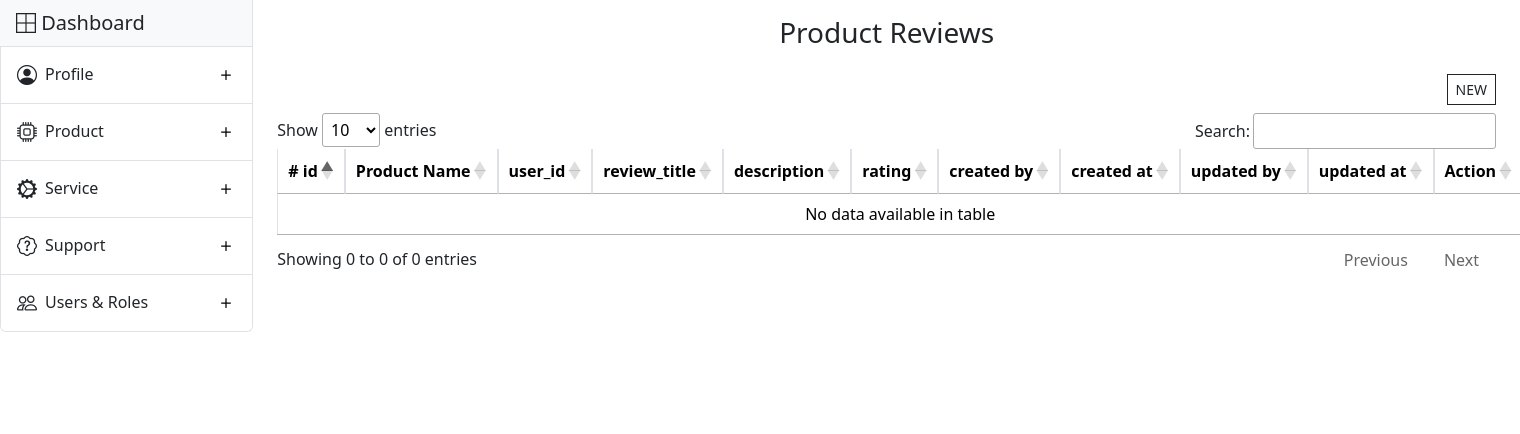
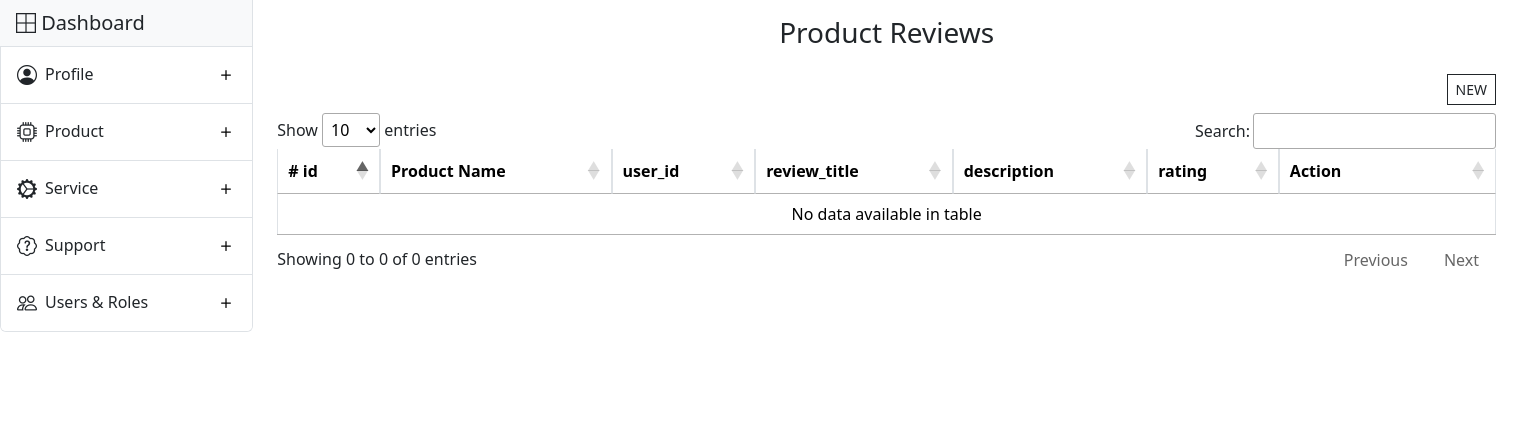
Before and after one commit to teamamracoder/sagar-services, a Flask app: page /admin/product_reviews/ in a window 1520 px wide. Shown: the part 56-490 px from the top of the page. Run offline with Flask 3, Linux system fonts and the light colour scheme; data that the repository does not hold is empty; some libraries are stand-ins or nearby versions.

Commit message:
removed created_by+at, updated_by+at from irrelevent admin tables, on admin panels' index

```diff
--- a/app/controllers/product_controller.py
+++ b/app/controllers/product_controller.py
@@ -14,7 +14,7 @@ class ProductController:
         return render_template("admin/product/index.html")
 
     def get_product_data(self):
-        columns = ["id", "product_name", "brand","model","price","stock","created_by","created_at","updated_by", "updated_at", "is_active", "category_id"]
+        columns = ["id", "product_name", "brand","model","price","discount","stock","created_by","created_at","updated_by", "updated_at", "is_active", "category_id"]
         data = self.product_service.get(request, columns)
         combined_data = self.category_service.add_category_with_products(data)
         return jsonify(combined_data)
--- a/app/templates/admin/product_review/index.html
+++ b/app/templates/admin/product_review/index.html
@@ -22,10 +22,6 @@
                 <th>review_title</th>
                 <th>description</th>
                 <th>rating</th>
-                <th>created by</th>
-                <th>created at</th>
-                <th>updated by</th>
-                <th>updated at</th>
                 <th style="width:180px;">Action</th>
             </tr>
         </thead>
@@ -49,10 +45,6 @@
                 { "data": "review_title"},
                 { "data": "description"},
                 { "data": "rating"},
-                { "data": "created_by"},
-                { "data": "created_at"},
-                { "data": "updated_by"},
-                { "data": "updated_at"},
                 {
                     "data": null,
                     "render": function (data, type, row) {
--- a/app/templates/admin/wishlist/index.html
+++ b/app/templates/admin/wishlist/index.html
@@ -18,8 +18,6 @@
             <tr>
                 <th># id</th>
                 <th>Product Name</th>
-                <th>created by</th>
-                <th>created at</th>
                 <th>User</th>
                 <th style="width:160px;">Action</th>
             </tr>
@@ -40,8 +38,6 @@
             "columns": [
                 { "data": "id" },
                 { "data": "product_name"},
-                { "data": "created_by"},
-                { "data": "created_at"},
                 { "data": "user_id"},
                 {
                     "data": null,
```
Also changed, not shown: app/templates/admin/cart/index.html (+0 -9 lines), app/templates/admin/category/index.html (+0 -18 lines), app/templates/admin/product/index.html (+2 -18 lines), app/templates/admin/product_qna/index.html (+5 -14 lines).
